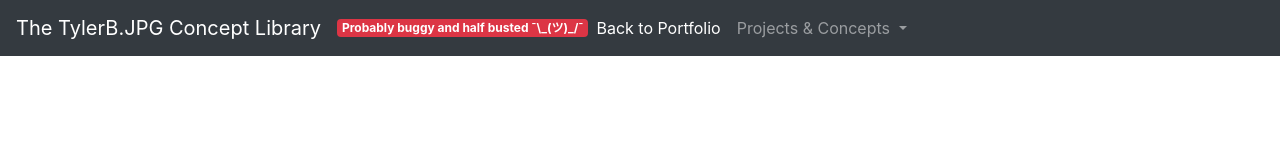
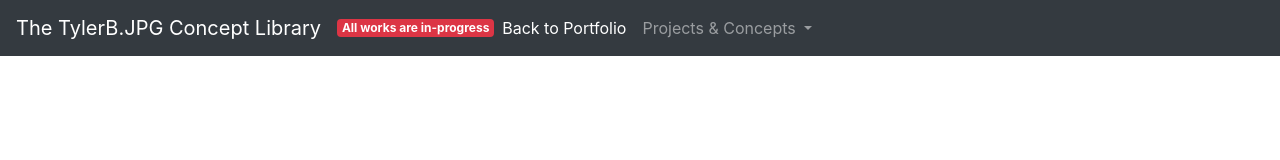
Before and after one commit to TylerBJPG/dev-portal, a plain HTML site: page index.html in a window 1280 px wide. Drawn offline with nearby package versions, Linux system fonts and the light colour scheme.

Commit message:
change red notice

```diff
--- a/index.html
+++ b/index.html
@@ -11,7 +11,7 @@
 
 <nav class="navbar navbar-expand-lg navbar-dark bg-dark">
   <a class="navbar-brand" href="http://development.tylerbjpg.com/">The TylerB.JPG Concept Library</a>
-    <span class="badge badge-danger">Probably buggy and half busted ¯\_(ツ)_/¯</span>
+    <span class="badge badge-danger">All works are in-progress</span>
   <button class="navbar-toggler" type="button" data-toggle="collapse" data-target="#navbarSupportedContent"    aria-controls="navbarSupportedContent" aria-expanded="false" aria-label="Toggle navigation">
     <span class="navbar-toggler-icon"></span>
   </button>
```
